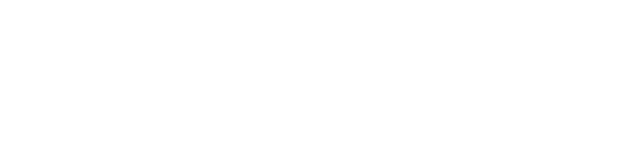
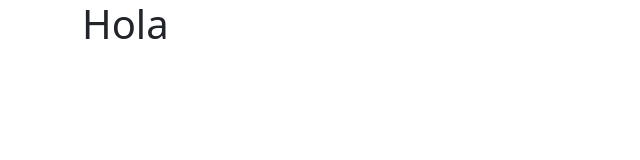
Before and after one commit to wAngel15/frontend-page, a plain HTML site: page index.html in a window 1280 px wide. Shown: the whole page, without its empty margins (0-640 px from the left). Drawn offline with nearby package versions, Linux system fonts and the light colour scheme.

Commit message:
Container

```diff
--- a/index.html
+++ b/index.html
@@ -3,9 +3,12 @@
 <head>
     <meta charset="UTF-8">
     <meta name="viewport" content="width=device-width, initial-scale=1.0">
-    <title>Document</title>
+    <title>Home</title>
+    <link href="https://cdn.jsdelivr.net/npm/bootstrap@5.0.2/dist/css/bootstrap.min.css" rel="stylesheet" integrity="sha384-EVSTQN3/azprG1Anm3QDgpJLIm9Nao0Yz1ztcQTwFspd3yD65VohhpuuCOmLASjC" crossorigin="anonymous">
 </head>
 <body>
-
+    <div class="container">
+        <h1>Hola</h1>
+    </div>
 </body>
 </html>
```
